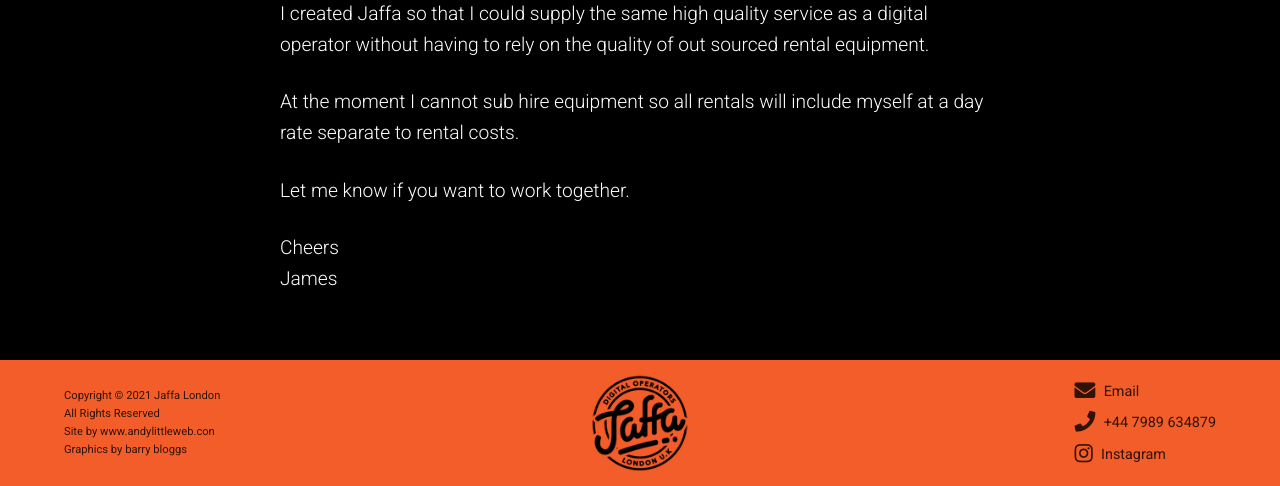
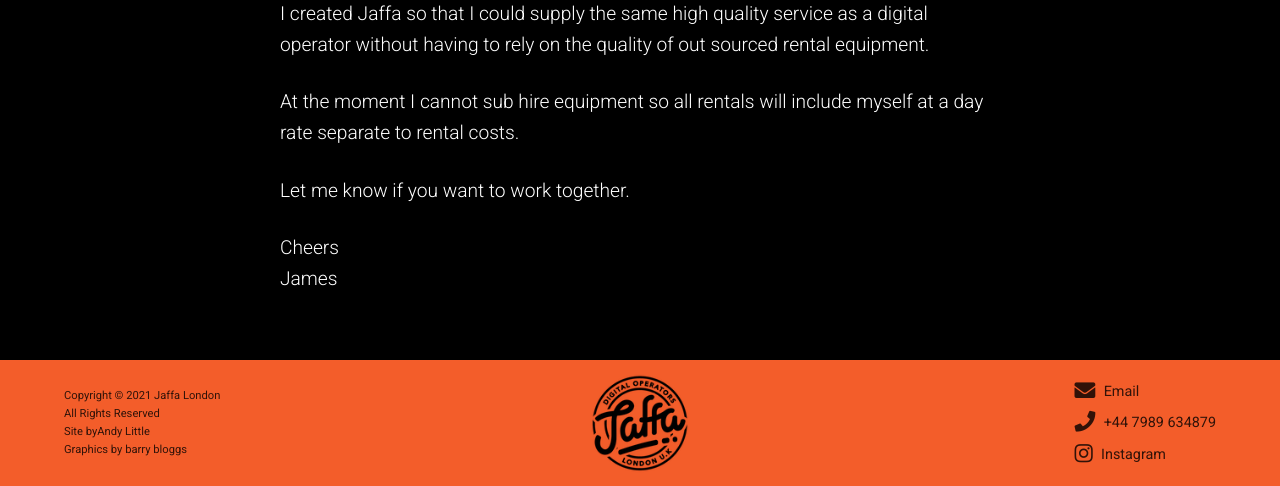
Before and after one commit to andy-little/jaffa, a Django app: page /about/ in a window 1280 px wide. Shown: the part 563-1049 px from the top of the page. Run offline with Django 3.2, Linux system fonts and the light colour scheme.

Commit message:
need to update author links

```diff
--- a/main/templates/main/layout.html
+++ b/main/templates/main/layout.html
@@ -62,7 +62,7 @@
     <footer class="footer">
         <p class="footer-text"><span>Copyright © 2021 Jaffa London</span>
             All Rights Reserved <br>
-            Site by <a href="https://www.andylittleweb.com">www.andylittleweb.con</a><br>
+            Site by<!-- <a href="https://www.andylittleweb.com"> -->Andy Little<!-- </a> --><br>
             Graphics by barry bloggs</p>
             <img class="footer-logo" src="{% static 'main/images/jaffa-circle-sm.png' %}" alt="">
             <div class="footer-links-container">
```
